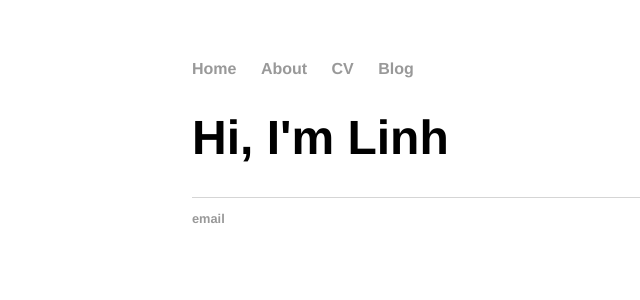
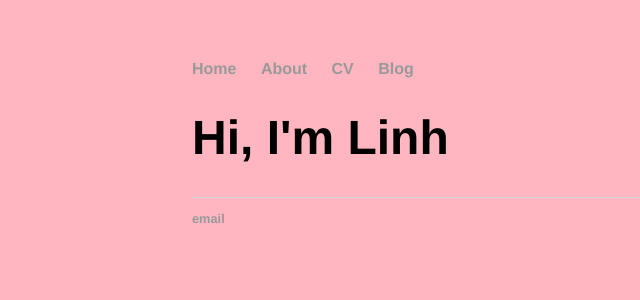
Before and after one commit to lttrinh/lttrinh.github.io, a Jekyll site: the page built from index.html, in a window 1280 px wide. Shown: the top 300 px of the page, without its empty margins (0-640 px from the left). Built offline with Jekyll 4.4.1, drawn with Linux system fonts in a browser that asks for light colours.

Commit message:
Update main.css

```diff
--- a/css/main.css
+++ b/css/main.css
@@ -1,5 +1,5 @@
 body {
-    background-color: light-pink;
+    background-color: lightpink;
     margin: 60px auto;
     width: 70%;
 }
```
